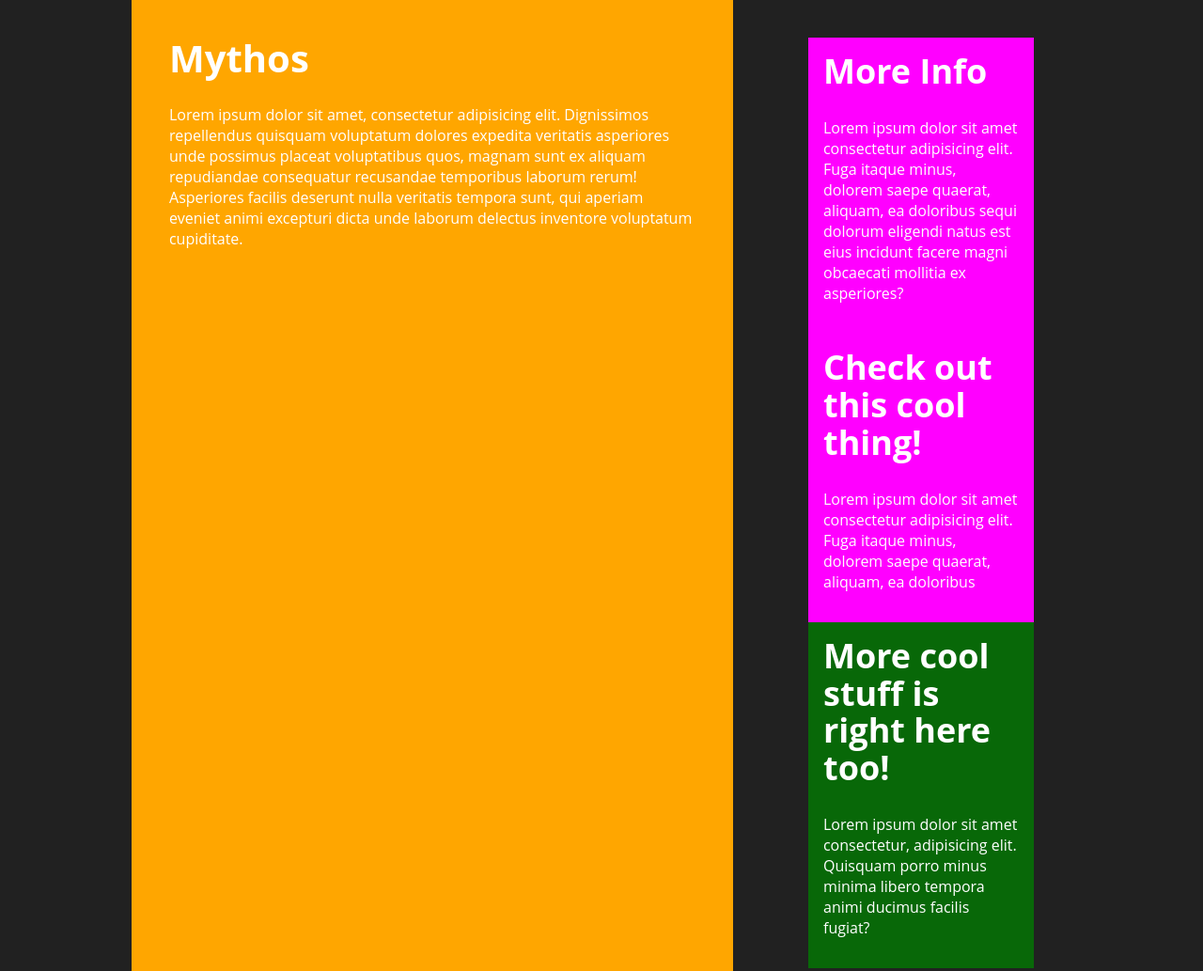
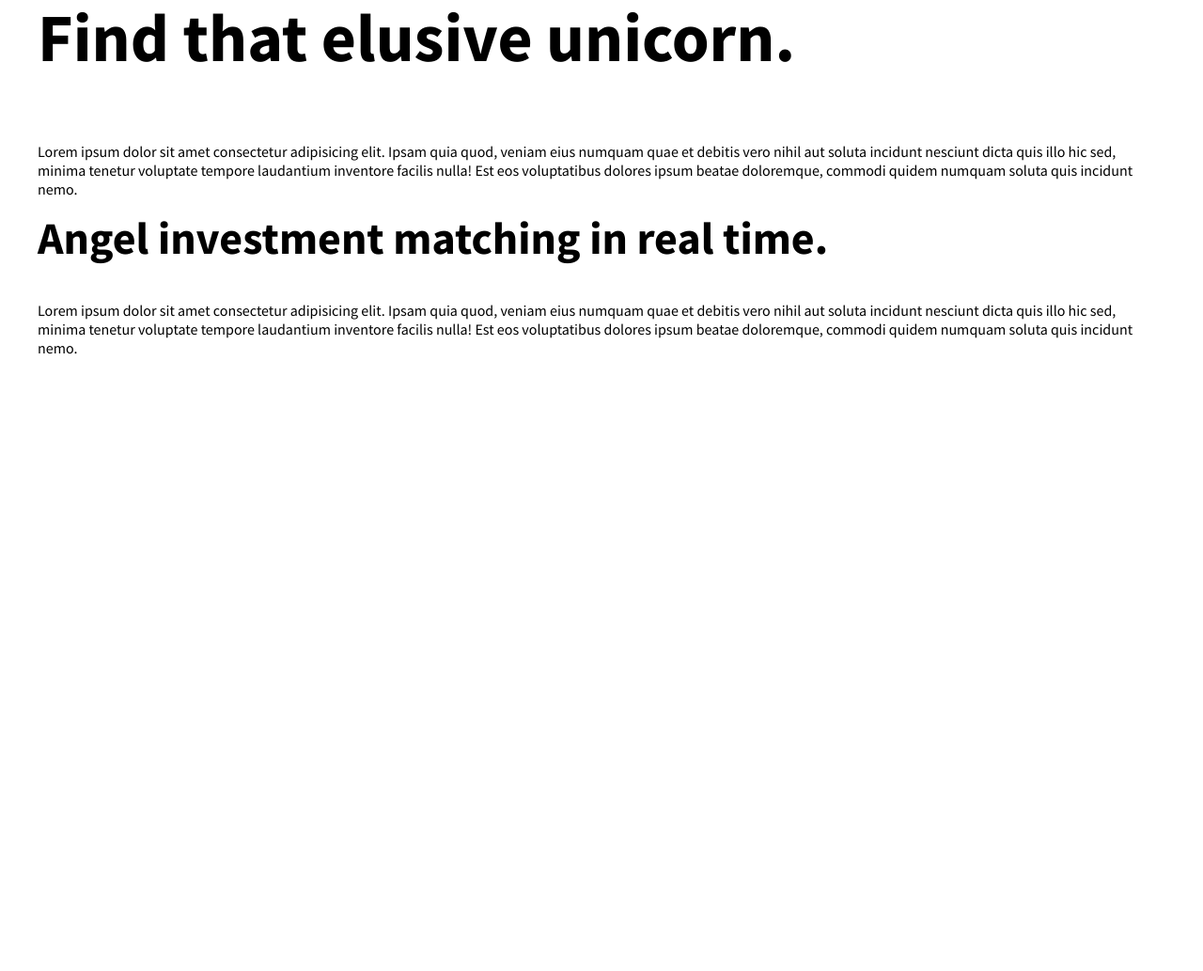
Before and after one commit to jdearden4/codercoder, a website: page index.html in a window 1280 px wide. Shown: the top 1033 px of the page at 94% size. After the commit the page ends 800 px from the top, so only its background shows below. Drawn offline with nearby package versions, Linux system fonts and the light colour scheme; files that its build step writes are made by us from their sources; a web font is replaced by a local one.

Commit message:
codercoder global styles

```diff
--- a/app/scss/globals/_colors.scss
+++ b/app/scss/globals/_colors.scss
@@ -1,7 +1,15 @@
 :root {
     // css custom properties
-    --background-color: hsl(0, 0%, 13%);
-    --text-color: hsl(0, 0%, 100%);
+    --main-bg: hsl(0, 0%, 100%);
+    --text-dark: hsl(233, 14%, 25%);
+    --text-light: hsl(0, 0%, 100%);
+    --hero-bg: hsl(232, 58%, 55%);
+    --button-primary-bg: hsl(100, 100%, 42%);
+    --button-primary-text: hsl(233, 14%, 25%);
+    --button-secondary-bg: transparent;
+    --button-secondary-border: hsl(0, 0%, 100%);
+    --button-primary-text: hsl(0, 0%, 100%);
+    --fullwidth-bg: hsl(300, 85%, 41%);
 }
 
 .magenta {
--- a/app/scss/globals/_typography.scss
+++ b/app/scss/globals/_typography.scss
@@ -7,13 +7,27 @@ h1, h2, h3 {
 }
 
 h1 {
-    font-size: clamp(u.rem(28), u.rem(16) + 2vw, u.rem(40)); //viewport width
+    font-size: u.rem(42);
+    // font-size: clamp(u.rem(40), 1.77rem+ 3.64vw, u.rem(72)); //viewport width
     //clamp function, can set min and max
     //min, preferred value, max
+
+    @include u.breakpoint(medium) {
+        font-size: u.rem(60);
+    }
+
+    @include u.breakpoint(large) {
+        font-size: u.rem(72);
+    }
 }
 
 h2 {
-    font-size: clamp(u.rem(22), u.rem(14) + 2vw, u.rem(36)); //viewport width
+    font-size: u.rem(36);
+    font-size: clamp(u.rem(36), 1.91rem + 1.45vw, u.rem(48)); //viewport width
+}
+
+h3 {
+    font-size: u.rem(24);
 }
 
 p {
--- a/app/scss/layout/_grid.scss
+++ /dev/null
@@ -1,43 +0,0 @@
-@use '../util/' as u;
-
-.grid {
-    display: grid;
-    grid-template-columns: 1fr; //1 column
-    gap: u.rem(40);
-    grid-template-rows: auto auto; //sized based on how much the content needs
-    // max-width: 1000px;
-    width: min(100% - u.rem(40), u.rem(1000));//adds 20px to each side
-    margin-inline: auto; //only sets the right and left properties
-
-    @include u.breakpoint(large){
-        grid-template-columns: 2fr 1fr;
-        grid-template-rows: auto;
-    }
-
-    &__main, &__sidebar {
-        padding: u.rem(40);
-    }
-    &__main {
-        background-color: hsl(216, 100%, 25%);
-
-        @include u.breakpoint(medium) {
-            background-color: hsl(120, 100%, 25%);
-        }
-
-        @include u.breakpoint(large) {
-            background-color: hsl(39, 100%, 50%);
-        }
-    }
-
-    &__sidebar {
-
-        @include u.breakpoint-down(medium){
-            text-align: center;
-        }
-    }
-
-    &__widget {
-        padding: u.rem(16);
-    }
-
-}
--- a/app/scss/layout/_index.scss
+++ b/app/scss/layout/_index.scss
@@ -1 +1 @@
-@forward 'grid';
+@forward 'wrapper';
--- /dev/null
+++ b/app/scss/layout/_wrapper.scss
@@ -0,0 +1,6 @@
+@use 'util' as u;
+
+.wrapper {
+    width: min(100% - u.rem(48), u.rem(1200));
+    margin-inline: auto;
+}
--- a/app/scss/util/_fonts.scss
+++ b/app/scss/util/_fonts.scss
@@ -1 +1 @@
-$font: 'Open Sans', sans-serif;
+$font: 'Source Sans Pro', sans-serif;
--- a/index.html
+++ b/index.html
@@ -4,33 +4,35 @@
     <meta charset="UTF-8">
     <meta name="viewport" content="width=device-width, initial-scale=1.0">
     <title>Mythos</title>
+    <link rel="apple-touch-icon" sizes="180x180" href="/apple-touch-icon.png">
+    <link rel="icon" type="image/png" sizes="32x32" href="/favicon-32x32.png">
+    <link rel="icon" type="image/png" sizes="16x16" href="/favicon-16x16.png">
+    <link rel="manifest" href="/site.webmanifest">
+    <link rel="mask-icon" href="/safari-pinned-tab.svg" color="#5bbad5">
+    <meta name="msapplication-TileColor" content="#da532c">
+    <meta name="theme-color" content="#ffffff">
     <link rel="preconnect" href="fonts.googleapis.com" />
     <link rel="preconnect" href="fonts.gstatic.com" crossorigin/>
-    <link
-        href="https://fonts.googleapis.com/css2?family=Open+Sans;wght@400;700%display=swap" rel="stylesheet">
+    <link rel="preconnect" href="https://fonts.googleapis.com">
+    <link rel="preconnect" href="https://fonts.gstatic.com" crossorigin>
+    <link href="https://fonts.googleapis.com/css2?family=Source+Sans+Pro:wght@400;700&display=swap" rel="stylesheet">
     <link rel="stylesheet" href="/dist/style.css">
     <script src="/app/js/script.js"></script>
 </head>
 <body>
-    <div class="grid">
-        <main class="grid__main">
-            <h1>Mythos</h1>
-            <p>Lorem ipsum dolor sit amet, consectetur adipisicing elit. Dignissimos repellendus quisquam voluptatum dolores expedita veritatis asperiores unde possimus placeat voluptatibus quos, magnam sunt ex aliquam repudiandae consequatur recusandae temporibus laborum rerum! Asperiores facilis deserunt nulla veritatis tempora sunt, qui aperiam eveniet animi excepturi dicta unde laborum delectus inventore voluptatum cupiditate.</p>
-        </main>
-        <aside class="grid__sidebar">
-            <div class="grid__widget magenta">
-                <h2>More Info</h2>
-                <p>Lorem ipsum dolor sit amet consectetur adipisicing elit. Fuga itaque minus, dolorem saepe quaerat, aliquam, ea doloribus sequi dolorum eligendi natus est eius incidunt facere magni obcaecati mollitia ex asperiores?</p>
-            </div>
-            <div class="grid__widget magenta">
-                <h2>Check out this cool thing!</h2>
-                <p>Lorem ipsum dolor sit amet consectetur adipisicing elit. Fuga itaque minus, dolorem saepe quaerat, aliquam, ea doloribus</p>
-            </div>
-            <div class="grid__widget green">
-                <h2>More cool stuff is right here too!</h2>
-                <p>Lorem ipsum dolor sit amet consectetur, adipisicing elit. Quisquam porro minus minima libero tempora animi ducimus facilis fugiat?</p>
-            </div>
-        </aside>
-    </div>
+    <header></header>
+    <main>
+        <article>
+            <section class="wrapper">
+                <h1>Find that elusive unicorn.</h1>
+                <p>Lorem ipsum dolor sit amet consectetur adipisicing elit. Ipsam quia quod, veniam eius numquam quae et debitis vero nihil aut soluta incidunt nesciunt dicta quis illo hic sed, minima tenetur voluptate tempore laudantium inventore facilis nulla! Est eos voluptatibus dolores ipsum beatae doloremque, commodi quidem numquam soluta quis incidunt nemo.</p>
+            </section>
+            <section class="wrapper">
+                <h2>Angel investment matching in real time.</h2>
+                <p>Lorem ipsum dolor sit amet consectetur adipisicing elit. Ipsam quia quod, veniam eius numquam quae et debitis vero nihil aut soluta incidunt nesciunt dicta quis illo hic sed, minima tenetur voluptate tempore laudantium inventore facilis nulla! Est eos voluptatibus dolores ipsum beatae doloremque, commodi quidem numquam soluta quis incidunt nemo.</p>
+            </section>
+        </article>
+    </main>
+    <footer></footer>
 </body>
 </html>
```
Also changed, not shown: browserconfig.xml (added, +9 -0 lines), android-chrome-192x192.png (added), android-chrome-256x256.png (added), apple-touch-icon.png (added), favicon-16x16.png (added), favicon-32x32.png (added), favicon.ico (added), mstile-150x150.png (added), safari-pinned-tab.svg (added), site.webmanifest (added).
